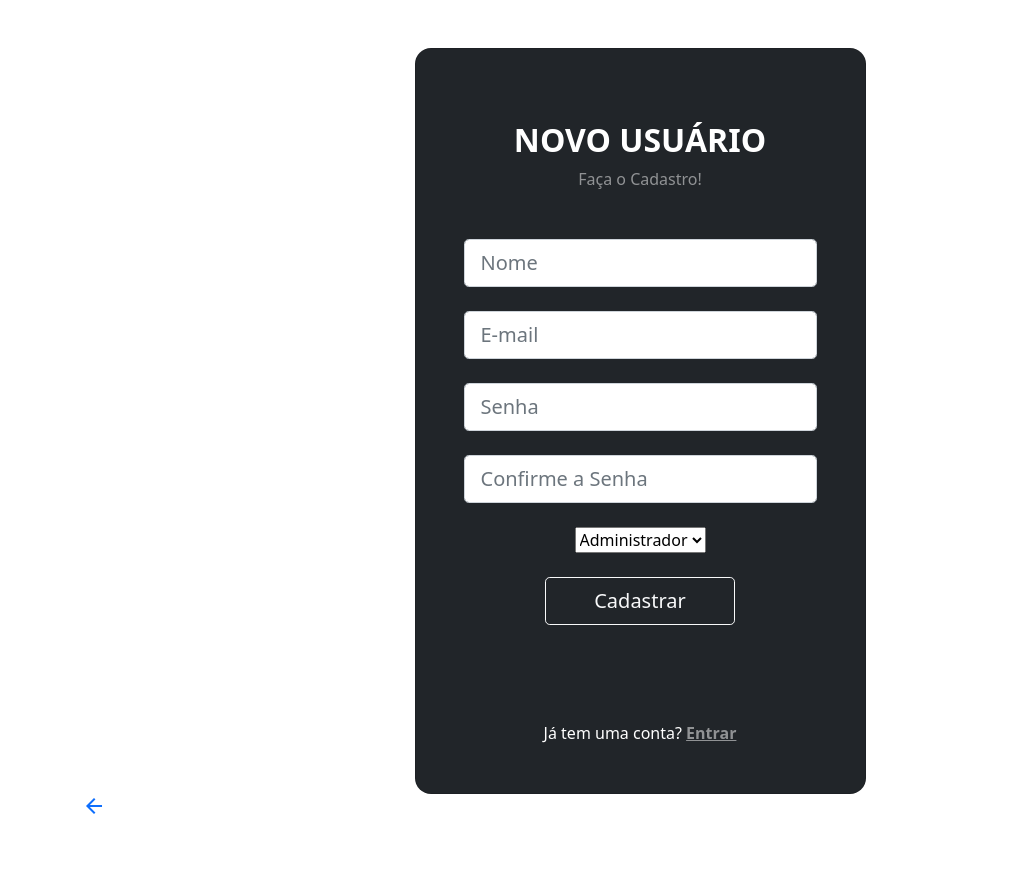
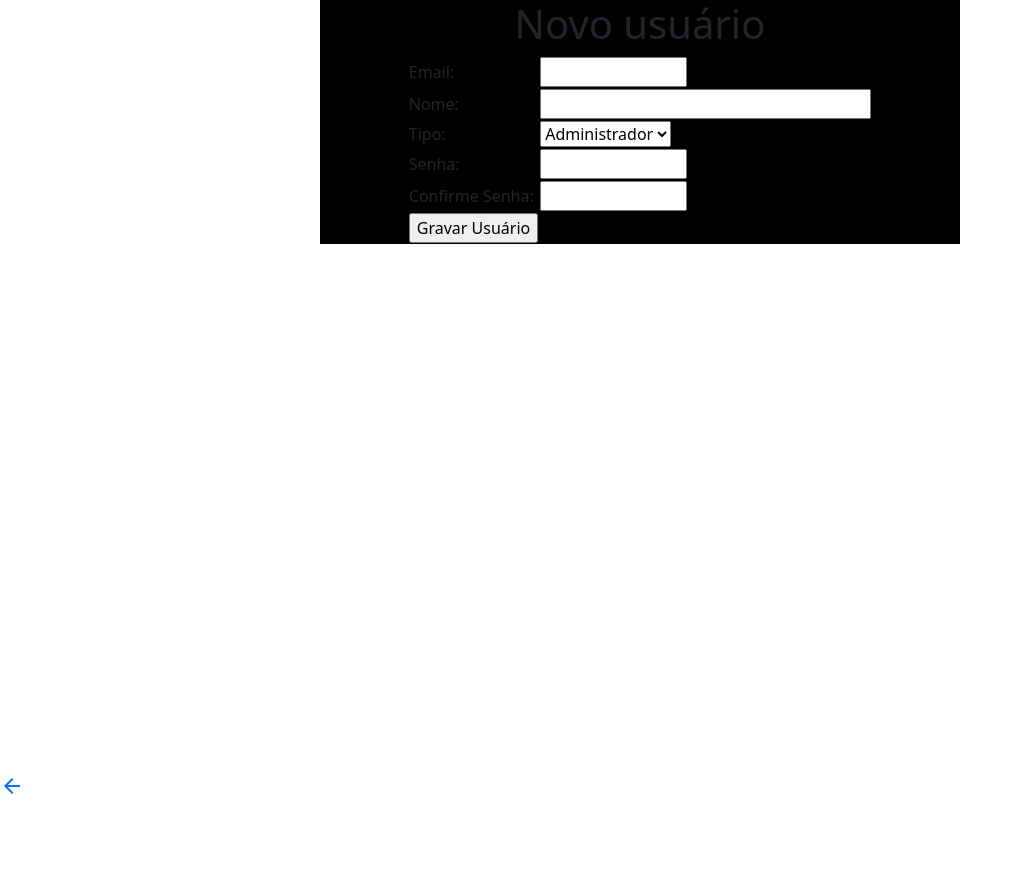
Before and after one commit to Vinidiesel/TCC, a PHP site: page /user_new_admin.php in a window 1280 px wide. Shown: the whole page, without its empty margins (0-1019 px from the left). After the commit the page ends 794 px from the top, so only its background shows below. Run offline with PHP 8.4, Linux system fonts and the light colour scheme; a user stored in the database is signed in; some libraries are stand-ins or nearby versions.

Commit message:
bem mais atualizado
siiiiiiiiiiiiiiiiiiiiiiiiiiiiiiiiiiiiiii

```diff
--- a/topo.php
+++ b/topo.php
@@ -19,7 +19,7 @@
 ?>
           <li><a href="index.php" class="nav-link px-2 text-white">Home</a></li>
           <li><a href="#" class="nav-link px-2 text-white">Features</a></li>
-          <form method="get" id="busca" action="busca.php">
+          <form method="post" id="busca" action="busca.php">
         Buscar: <input type="text" text-color="white" name="busca" size="10" maxlength="40" text_align="center">
 
         <input type="submit" value="OK">
--- a/user_logout.php
+++ b/user_logout.php
@@ -17,6 +17,7 @@
     <?php
     logout();
     echo msg_sucesso('Usuario desconectado com sucesso');
+    echo voltar();
     ?>
     </div>
     <?php/* require_once "rodape.php" */?>
--- a/user_new_admin.php
+++ b/user_new_admin.php
@@ -1,16 +1,14 @@
 <!DOCTYPE html>
 <html lang="pt-br">
 <head>
-    <title></title>
+    <title>Novo Usuário</title>
     <meta charset="UTF-8">
-    <link rel="stylesheet" href="login.css">
-    <link href="https://fonts.googleapis.com/icon?family=Material+Icons"rel="stylesheet">
-    <link href="https://cdn.jsdelivr.net/npm/bootstrap@5.1.3/dist/css/bootstrap.min.css" rel="stylesheet" integrity="sha384-1BmE4kWBq78iYhFldvKuhfTAU6auU8tT94WrHftjDbrCEXSU1oBoqyl2QvZ6jIW3" crossorigin="anonymous">
-    <style>
-</style>
+    <link rel="stylesheet" href="estilos/estilo.css">
+    <link href="https://fonts.googleapis.com/icon?family=Material+Icons"
+      rel="stylesheet">
 </head>
 <body>
-<?php
+    <?php
     require_once "banco.php";
     require_once "funcoes.php";
     require_once "login.php";
@@ -67,3 +65,11 @@
         }
     }
     ?>
+    <p style="position: fixed; bottom: -20px">
+    <?php echo voltar();?>
+    </p>
+
+    </div>
+    <?php/* require_once "rodape.php" */?>
+    </body>
+</html>
--- a/user_new_admin_form.php
+++ b/user_new_admin_form.php
@@ -1,54 +1,20 @@
-<script src="https://cdn.jsdelivr.net/npm/bootstrap@5.1.3/dist/js/bootstrap.bundle.min.js" integrity="sha384-ka7Sk0Gln4gmtz2MlQnikT1wXgYsOg+OMhuP+IlRH9sENBO0LRn5q+8nbTov4+1p" crossorigin="anonymous"></script>
-<?php
-  require_once "funcoes.php";
-?>
-<section class="vh-full gradient-custom">
-  <div class="container py-5 h-100">
-    <div class="row d-flex justify-content-center align-items-center h-100">
-      <div class="col-12 col-md-8 col-lg-6 col-xl-5">
-        <div class="card bg-dark text-white" style="border-radius: 1rem;">
-          <div class="card-body p-5 text-center">
+<center><div style="background-color: black; width: 50%; justify-content: center;"><h1>Novo usuário</h1>
+<form action="user_new_admin.php" method="post">
+<table>
+<tr><td>Email: <td><input type="text" name="email" id="email" size="10">
 
-            <div class="mb-md-5 mt-md-4 pb-5">
+<tr><td>Nome: <td><input type="text" name="nome" id="nome" size="30" maxlength="30">
 
-              <h2 class="fw-bold mb-2 text-uppercase">Novo Usuário</h2>
-              <p class="text-white-50 mb-5">Faça o Cadastro!</p>
-              <form action="user_new_admin.php" method="post">
-              <div class="form-outline form-white mb-4">
-                <input type="text" id="nome" name="nome" placeholder="Nome" class="form-control form-control-lg" />
-              </div>
+<tr><td>Tipo: <td><select name="tipo" id="tipo">
+<option value="1">Administrador</option>
+<option value="2">Escritor</option>
+</select>
 
-              <div class="form-outline form-white mb-4">
-                <input type="email" id="email" name="email" placeholder="E-mail" class="form-control form-control-lg" />
-              </div>
+<tr><td>Senha: <td><input type="password" name="senha1" id="senha1" size="10" maxlength="10">
 
-              <div class="form-outline form-white mb-4">
-                <input type="password" id="senha1" name="senha1" placeholder="Senha" class="form-control form-control-lg" />
-              </div>
+<tr><td>Confirme Senha: <td><input type="password" name="senha2" id="senha2" size="10" maxlength="10">
 
-              <div class="form-outline form-white mb-4">
-                <input type="password" id="senha2" name="senha2" placeholder="Confirme a Senha" class="form-control form-control-lg" />
-              </div>
-
-              <div class="form-outline form-white mb-4">
-              <select name="tipo" id="tipo">
-               <option value="1">Administrador</option>
-               <option value="2">Escritor</option>
-              </select>
-              </div>
-
-              <button class="btn btn-outline-light btn-lg px-5" type="submit">Cadastrar</button>
-            </div>
-            </form>
-            <div>
-              <p class="mb-0">Já tem uma conta? <a href="user_new.php" class="text-white-50 fw-bold">Entrar</a></p>
-            </div>
-          </div>
-        </div>
-      </div>
-    </div>
-    <?php
-   echo voltar();
-  ?>
-  </div>
-</section>
+<tr><td><input type="submit" value="Gravar Usuário">
+</table>
+</form>
+</div></center>
--- a/user_new_form.php
+++ b/user_new_form.php
@@ -54,7 +54,7 @@
                     </div>
                   </div>
                   <div class="d-flex justify-content-center mx-4 mb-3 mb-lg-4">
-                    <button type="submit" class="btn btn-primary btn-lg">Registrar</button>
+                    <button class=" btn btn-outline-light btn-lg px-5">Registrar</button>
                   </div>
 
                 </form>
```
Also changed, not shown: busca.php (+79 -3 lines), detalhes.php (+10 -9 lines), index.php (+3 -6 lines).
